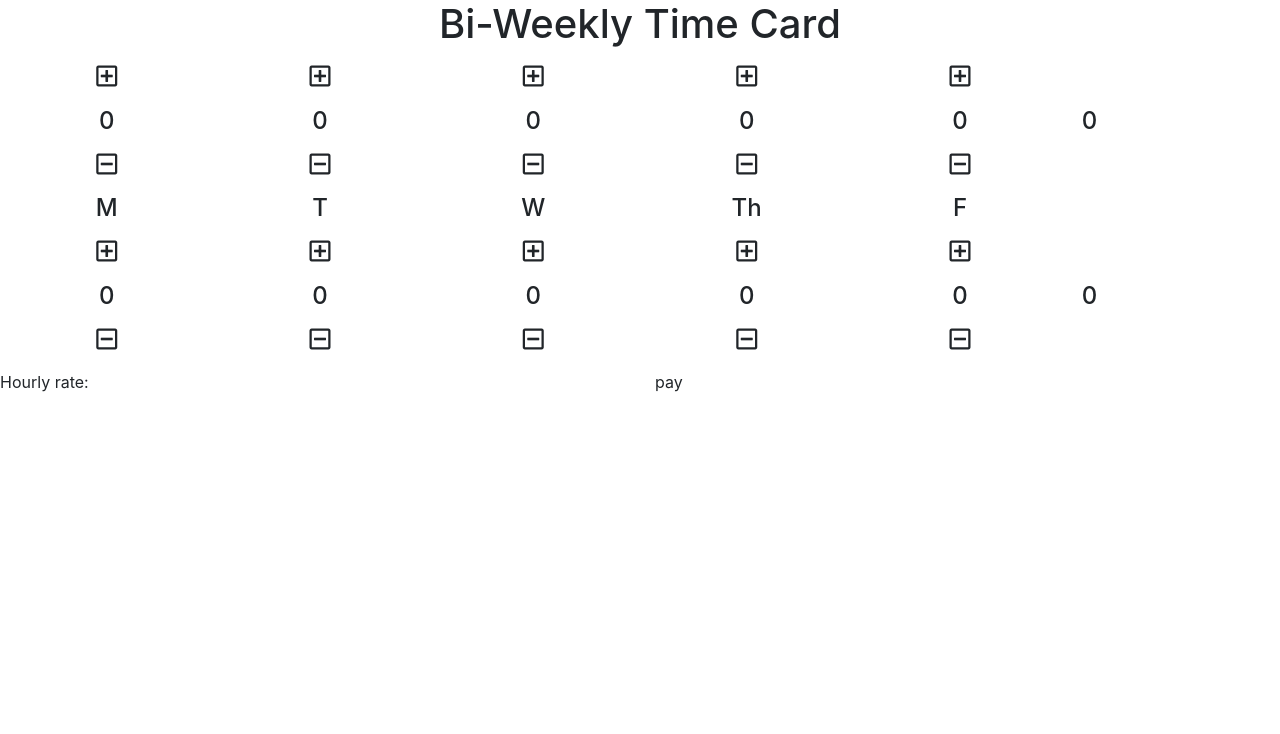
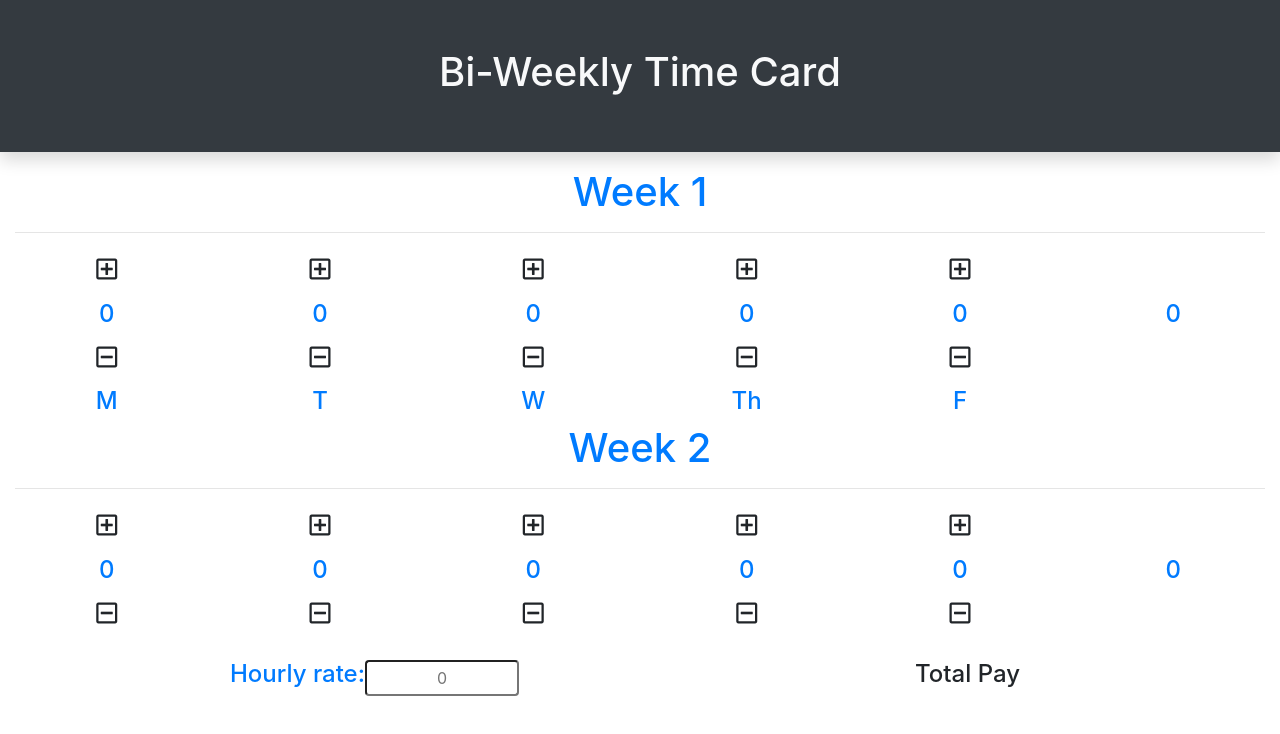
Before and after one commit to jamiemorgan14/time-card, a plain HTML site: page index.html in a window 1280 px wide. Drawn offline with nearby package versions, Linux system fonts and the light colour scheme.

Commit message:
style, no more negatives

```diff
--- a/app/app.js
+++ b/app/app.js
@@ -1,61 +1,70 @@
 let appData = {
-  days: [[0, 0, 0, 0, 0], [0, 0, 0, 0, 0]],
+  days: [
+    [0, 0, 0, 0, 0],
+    [0, 0, 0, 0, 0]
+  ],
+  week0Total: 0,
+  week1Total: 0,
   payRate: 0
 };
 
 function makeButtons() {
   let template = '';
   appData.days[0].forEach((week, index) => {
-    template += `<div class="col-2 text-center">`
+    template += `<div class="col-2 d-flex flex-column text-center">`
     template += `<button class="btn" onclick="dayIncrease(${index}, 0)"><h4><i class="far fa-plus-square"></i></h4></button>`
-    template += `<h4 id="total0">0</h4>`
+    template += `<h4 id="dailyTotal0${index}">0</h4>`
     template += `<button class="btn" onclick="dayDecrease(${index}, 0)"><h4><i class="far fa-minus-square"></i></h4></button>`
     template += `</div>`
   });
   template += `</div>`
-  template += `<div class="col-2 d-flex flex-column justify-content-center"><h4>0</h4></div>`
+  template += `<div class="col-2 d-flex flex-column justify-content-center"><h4 id="weektotal0">0</h4></div>`
 
-  document.getElementById('week1').innerHTML = template;
+  document.getElementById('week0').innerHTML = template;
   let template2 = '';
   appData.days[1].forEach((week, index) => {
-    template2 += `<div class="col-2 text-center">`
+    template2 += `<div class="col-2 d-flex flex-column text-center">`
     template2 += `<button class="btn" onclick="dayIncrease(${index}, 1)"><h4><i class="far fa-plus-square"></i></h4></button>`
-    template2 += `<h4 id="total1">0</h4>`
+    template2 += `<h4 id="dailyTotal1${index}">0</h4>`
     template2 += `<button class="btn" onclick="dayDecrease(${index}, 1)"><h4><i class="far fa-minus-square"></i></h4></button>`
     template2 += `</div>`
   });
   template2 += `</div>`
-  template2 += `<div class="col-2 d-flex flex-column justify-content-center"><h4>0</h4></div>`
+  template2 += `<div class="col-2 d-flex flex-column justify-content-center"><h4 id="weektotal1">0</h4></div>`
 
-  document.getElementById('week2').innerHTML = template2;
+  document.getElementById('week1').innerHTML = template2;
 };
 
+
+
 function dayIncrease(day, week) {
-  console.log(day, week)
   appData.days[week][day]++;
-  console.log(week);
-
-  draw()
+  draw(day, week)
 }
 
 function dayDecrease(day, week) {
-  console.log(day, week)
-  appData.days[week][day]--;
-  draw()
+  if (appData.days[week][day] > 0) {
+    appData.days[week][day]--;
+  }
+  draw(day, week)
 }
 
 function generateTotal(week) {
   let total = 0;
   appData.days[week].forEach(day => {
     total += day
-
   });
+  appData[`week${week}Total`] = total
   return total
 }
 
-function draw(week) {
-  document.getElementById('week1').innerText = generateTotal(week).toString();
-  document.getElementById('week2').innerText = generateTotal(week).toString();
+function draw(day, week) {
+  let weeklyHours = generateTotal(week)
+  document.getElementById(`dailyTotal${week}${day}`).innerText = appData.days[week][day];
+
+  document.getElementById(`weektotal${week}`).innerText = weeklyHours;
+
+  document.getElementById('payDay').innerText = document.getElementById('hourlyRate').value * (appData.week0Total + appData.week1Total)
 }
 
 makeButtons()
--- a/assets/style.css
+++ b/assets/style.css
@@ -0,0 +1,3 @@
+.box {
+  margin-left: 230px
+}
--- a/index.html
+++ b/index.html
@@ -14,23 +14,25 @@
 </head>
 
 <body>
-  <section class="container-fluid">
+  <section class="container-fluid bg-dark text-light py-5 shadow">
     <div class="row">
       <div class="col-12 text-center">
         <h1>Bi-Weekly Time Card</h1>
       </div>
     </div>
   </section>
-  <section class="container-fluid">
-    <div id="week1" class="row">
-      <div class="col-2"></div>
-      <div class="col-2"></div>
-      <div class="col-2"></div>
-      <div class="col-2"></div>
-      <div class="col-2"></div>
-      <div class="col-2"></div>
+  <section class="container-fluid pt-3">
+    <div class="row text-center text-primary">
+      <div class="col-12">
+        <h1>Week 1</h1>
+        <hr>
+        <div id="week0" class="row">
+
+        </div>
+
+      </div>
     </div>
-    <div class="row text-center">
+    <div class="row text-center text-primary">
       <div class="col">
         <h4>M</h4>
       </div>
@@ -48,21 +50,27 @@
       </div>
       <div class="col"></div>
     </div>
-    <div id="week2" class="row">
-      <div class="col-2"></div>
-      <div class="col-2"></div>
-      <div class="col-2"></div>
-      <div class="col-2"></div>
-      <div class="col-2"></div>
-      <div class="col-2"></div>
-    </div>
+    <div class="row text-center text-primary">
+      <div class="col-12">
+        <h1>Week 2</h1>
+        <hr>
+        <div id="week1" class="row">
+
+        </div>
+
   </section>
-  <div class="row">
-    <div class="col-6">
-      <p>Hourly rate:</p>
+  <div class="row mt-3 text-center">
+    <div class="col-6 text-center">
+      <div class="input-group box">
+        <h4 class="text-primary">Hourly rate:</h4>
+        <br>
+        <input id="hourlyRate" type="text" placeholder="0" size="10" class="rounded text-center">
+      </div>
+
     </div>
     <div class="col-6">
-      <p>pay</p>
+      <h4>Total Pay</h4>
+      <h4 id="payDay"></h4>
     </div>
   </div>
 
```
